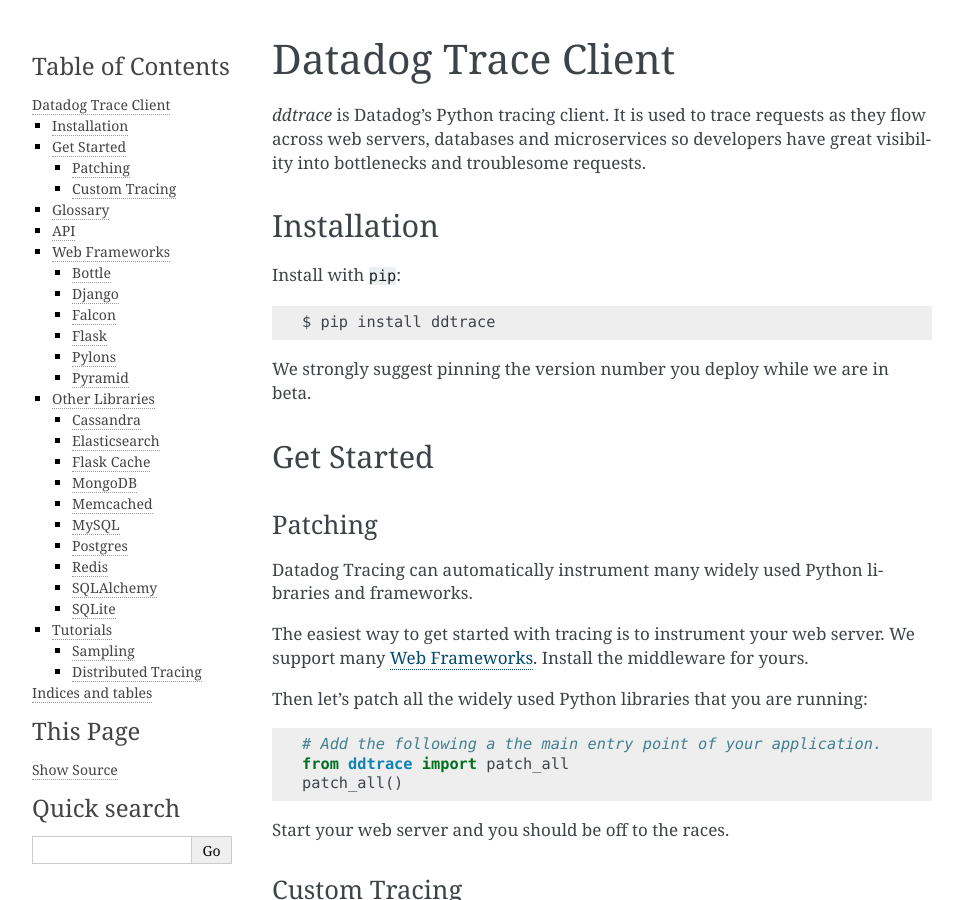
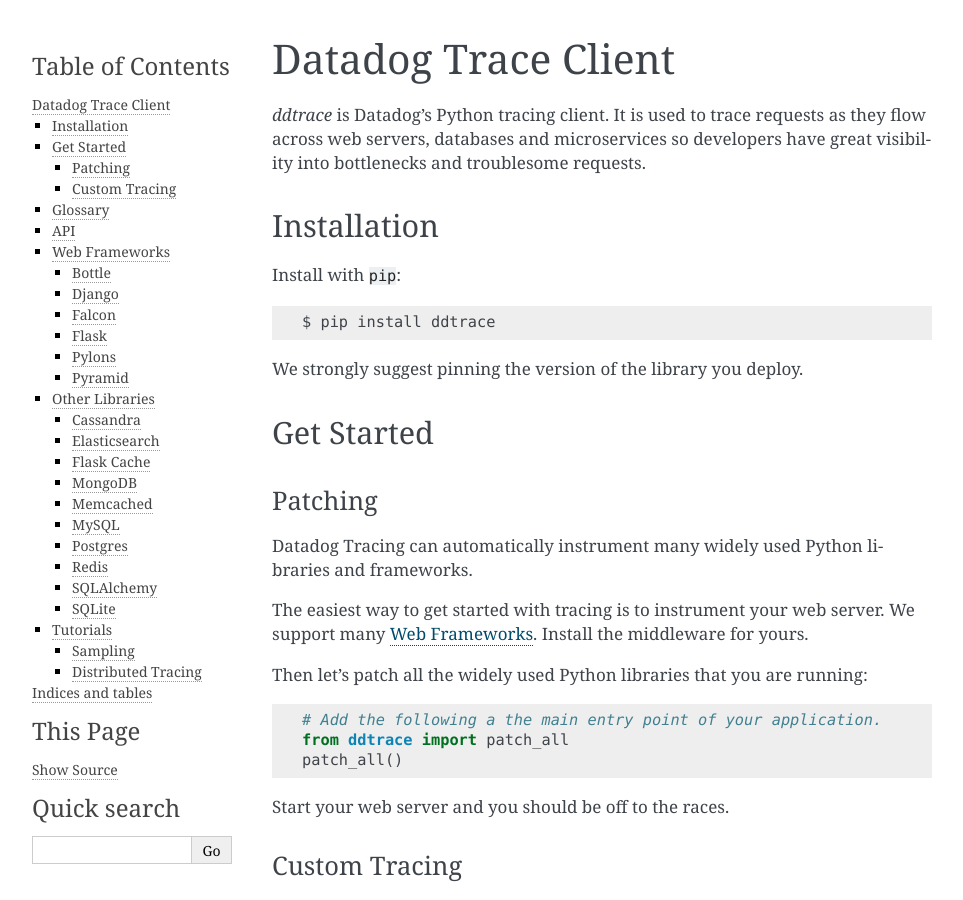
Before and after one commit to korniltsev-grafanista/pyroscope-python, a Sphinx documentation site: the page built from docs/index.rst, in a window 1280 px wide and 900 px high. Shown: the whole window, without its empty margins (148-1111 px from the left). Built offline with Sphinx 7.4.7, drawn with Linux system fonts in a browser that asks for light colours.

Commit message:
remove beta warning
Upstream-Commit: 1dc5fac6d01b17a0042af5a3c72cd77e42f13db9

```diff
--- a/docs/index.rst
+++ b/docs/index.rst
@@ -12,8 +12,7 @@
 
     $ pip install ddtrace
 
-We strongly suggest pinning the version number you deploy while we are
-in beta.
+We strongly suggest pinning the version of the library you deploy.
 
 Get Started
 -----------
```
